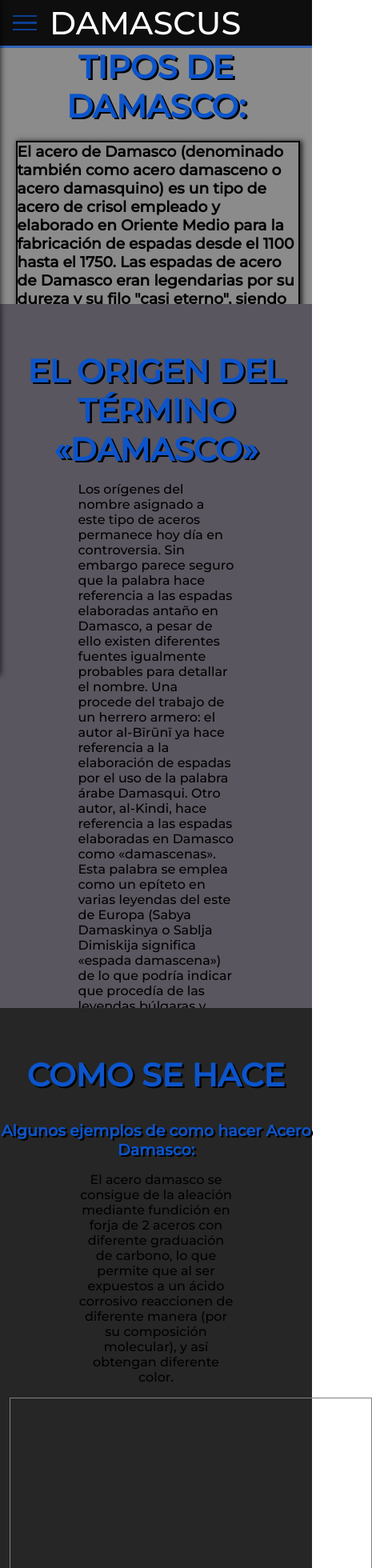
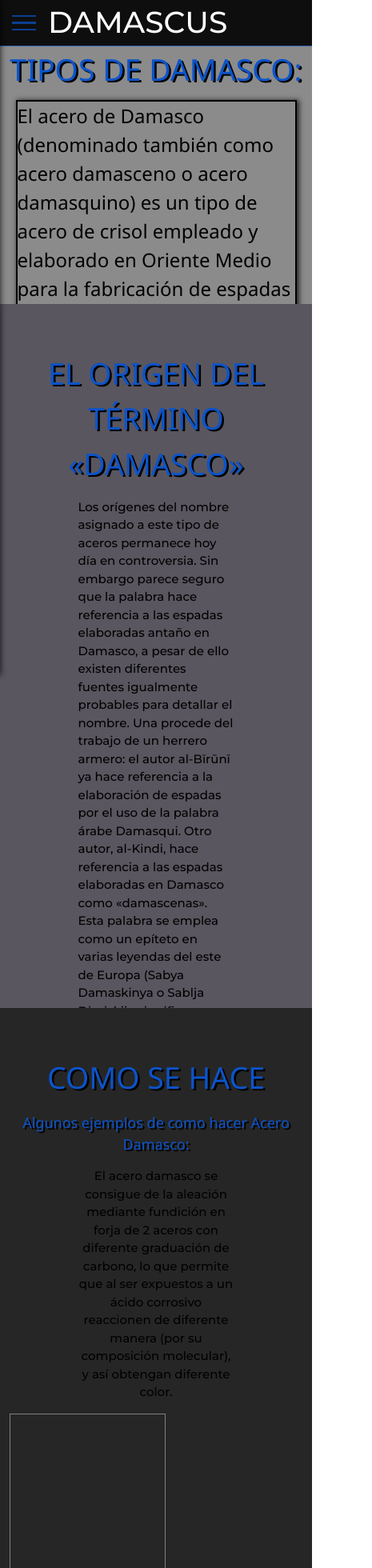
Before and after one commit to SantiTorrens/Damascus, a React (Create React App) app: page / in a window 390 px wide. Shown: the top 1960 px of the page at 80% size, 465 px wide, since content can reach past the window. Built offline with nearby package versions, Linux system fonts and the light colour scheme.

Commit message:
mobile fix

```diff
--- a/public/index.html
+++ b/public/index.html
@@ -17,7 +17,9 @@
 
     <link href="https://fonts.googleapis.com/css2?family=Montserrat:wght@500&display=swap" rel="stylesheet">
 
-
+    <!-- Icons-->
+    <link rel="stylesheet" href="https://www.w3schools.com/w3css/4/w3.css">
+    <link rel="stylesheet" href="https://cdnjs.cloudflare.com/ajax/libs/font-awesome/4.7.0/css/font-awesome.min.css">
 
 
 
--- a/src/App.js
+++ b/src/App.js
@@ -6,7 +6,6 @@ import "./Components/Styles/header.css";
 import Header from "./Components/Header/Header";
 import Main from "./Components/Main/Main";
 import SideDrawer from "./Components/Header/SideDrawer.js/SideDrawer";
-import BackDrop from "./Components/BackDrop/BackDrop";
 
 class App extends Component {
   state = {
@@ -22,15 +21,10 @@ class App extends Component {
   };
 
   render() {
-    let backDrop;
-    if (this.state.sideDrawerOpen) {
-      backDrop = <BackDrop click={this.backDropClickHandler} />;
-    }
     return (
       <div style={{ height: "100%", widht: "100%" }} className="App">
         <SideDrawer show={this.state.sideDrawerOpen} click={this.backDropClickHandler}/>
-        {backDrop}
-        <Header drawerClickHandler={this.drawerToggleClickHandler}  />
+        <Header click={this.backDropClickHandler} drawerClickHandler={this.drawerToggleClickHandler}  />
         <Main />
       </div>
     );
--- a/src/Components/BackDrop/BackDrop.css
+++ /dev/null
@@ -1,9 +0,0 @@
-.backDrop {
-  position: fixed;
-  width: 100%;
-  height: 100%;
-  background-color: rgba(0, 0, 0, 0.3);
-  z-index: 100;
-  top: 0;
-  left: 0;
-}
--- a/src/Components/BackDrop/BackDrop.js
+++ /dev/null
@@ -1,9 +0,0 @@
-import React from 'react'
-
-import './BackDrop.css'
-
-const BackDrop = props =>  (
-    <div className="backDrop" onClick={props.click}></div>
-);
-
-export default BackDrop
--- a/src/Components/Header/Ingresar.js
+++ b/src/Components/Header/Ingresar.js
@@ -2,21 +2,23 @@ import React, { Component } from "react";
 
 class Ingresar extends Component {
   state = {
-    log: false,
+    logginOpen: false,
   };
-  clickHandler = () => {
-    const doesLog = this.state.log;
-    this.setState({ log: !doesLog });
+
+  loginToggleClickHandler = () => {
+    this.setState((prevState) => {
+      return { logginOpen: !prevState.logginOpen };
+    });
   };
 
   render() {
     let login = "Login";
-    if (this.state.log) {
+    if (this.state.logginOpen) {
       login = "LogOut";
     }
     return (
       <div className="Login">
-        <a onClick={this.clickHandler} href="#login">
+        <a onClick={this.loginToggleClickHandler} href="#login">
           {login}
         </a>
       </div>
--- a/src/Components/Header/SideDrawer.js/SideDrawer.css
+++ b/src/Components/Header/SideDrawer.js/SideDrawer.css
@@ -6,8 +6,8 @@
   margin: 0;
   top: 0;
   left: 0;
-  width: 40%;
-  max-width: 300px;
+  width: 100%;
+  max-width: 500px;
   z-index: 500;
   transform: translateX(-100%);
   transition: transform 0.3s ease-out;
@@ -36,3 +36,10 @@
 .sideDrawer a:active {
   color: black;
 }
+
+.close-button{
+  margin: 10px;
+  position: relative;
+  color: white;
+
+}
--- a/src/Components/Header/SideDrawer.js/SideDrawer.js
+++ b/src/Components/Header/SideDrawer.js/SideDrawer.js
@@ -1,32 +1,43 @@
 import React from "react";
 
-import './SideDrawer.css';
+import "./SideDrawer.css";
 
 const SideDrawer = (props) => {
-    let drawerClasses = 'sideDrawer';
-    if(props.show) {
-        drawerClasses = 'sideDrawer open';
-    }
+  let drawerClasses = "sideDrawer";
+  if (props.show) {
+    drawerClasses = "sideDrawer open";
+  }
   return (
     <nav className={drawerClasses}>
+      <i className="fa fa-close close-button" onClick={props.click}></i>
       <ul>
-      <li>
+        <li>
           <a href="/">Damascus</a>
         </li>
         <li>
-          <a href="#Tipos-container" onClick={props.click}>Tipos</a>
+          <a href="#Tipos-container" onClick={props.click}>
+            Tipos
+          </a>
         </li>
         <li>
-          <a href="#Historia-container" onClick={props.click}>Historia</a>
+          <a href="#Historia-container" onClick={props.click}>
+            Historia
+          </a>
         </li>
         <li>
-          <a href="#Manufactura" onClick={props.click}>Manufactura</a>
+          <a href="#Manufactura" onClick={props.click}>
+            Manufactura
+          </a>
         </li>
         <li>
-          <a href="#Shop" onClick={props.click}>Shop</a>
+          <a href="#Shop" onClick={props.click}>
+            Shop
+          </a>
         </li>
         <li>
-          <a href="#Shop" onClick={props.click}>LogIn</a>
+          <a href="#Shop" onClick={props.click}>
+            LogIn
+          </a>
         </li>
       </ul>
     </nav>
--- a/src/Components/Styles/Body.css
+++ b/src/Components/Styles/Body.css
@@ -323,3 +323,13 @@ p {
   transform: translatex(4px);
   box-shadow: 2.5px 1px #232326;
 }
+
+@media (max-width: 769px) {
+  .Video-container {
+    width: 50%;
+  }
+  .video {
+    width: 150px;
+    height: 75px;
+  }
+}
--- a/src/Components/Styles/header.css
+++ b/src/Components/Styles/header.css
@@ -10,7 +10,7 @@
   flex-direction: row;
   margin: 0;
   z-index: 200;
-  box-shadow: 0 3px 0 rgba(12, 84, 202, 0.7);
+  box-shadow: 0px 1px 0px rgba(12, 84, 202, 0.7);
 }
 
 .toolbar__navigation {
@@ -34,7 +34,7 @@
   font-size: 1.5rem;
 }
 .toolbar_navigation-items li {
-  padding: 0 0.5rem;
+  padding: 0 2rem;
 }
 .toolbar_navigation-items a {
   color: white;
@@ -44,9 +44,13 @@
 .toolbar_navigation-items a:active {
   color: rgba(12, 84, 202, 0.7);
 }
+.spacer{
+  flex: 1;
+}
 .Login {
   right: 0;
   top: 0;
+  width: 10%;
   padding: 0;
   font-size: 25px;
 }
--- a/src/index.css
+++ b/src/index.css
@@ -9,9 +9,7 @@ body {
   margin: 0;
   padding: 0;
   font-family: 'Montserrat', sans-serif;
-  font-size: 16px;
   -webkit-font-smoothing: antialiased;
   -moz-osx-font-smoothing: grayscale;
   position: absolute;
-
 }
```
